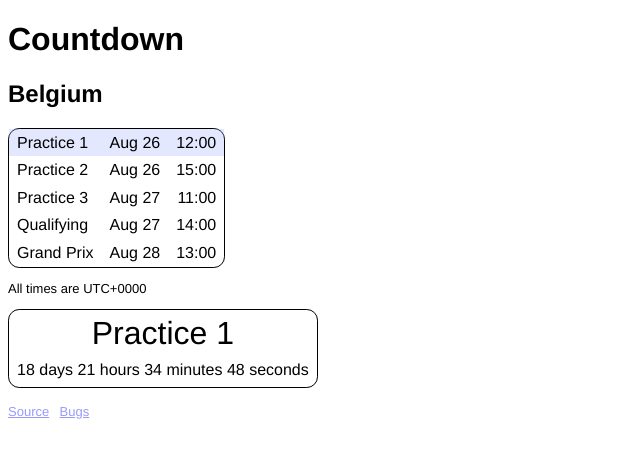
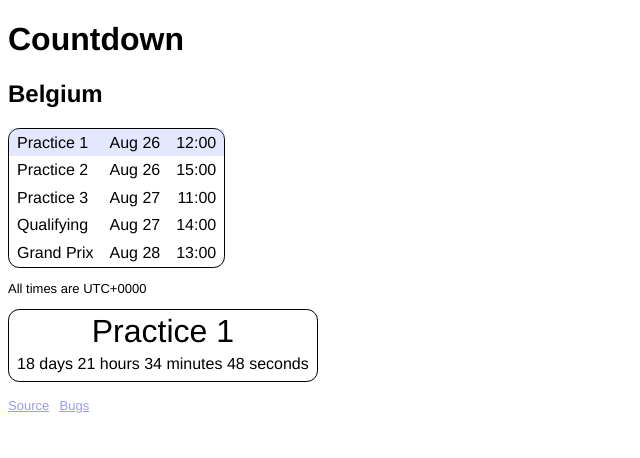
Before and after one commit to jmp/f1cd, a React (Create React App) app: page / in a window 1280 px wide. Shown: the top 458 px of the page, without its empty margins (0-640 px from the left). Built offline with nearby package versions, Linux system fonts and the light colour scheme.

Commit message:
Make session title bolder and position it better

```diff
--- a/src/components/SessionInfo.css
+++ b/src/components/SessionInfo.css
@@ -18,8 +18,8 @@
 
 .session-title {
     font-size: 24pt;
-    font-weight: 400;
-    margin-top: -0.1em;
-    margin-bottom: 0.3em;
+    font-weight: 500;
+    margin-top: -0.15em;
+    margin-bottom: 0.15em;
     text-align: center;
 }
```
